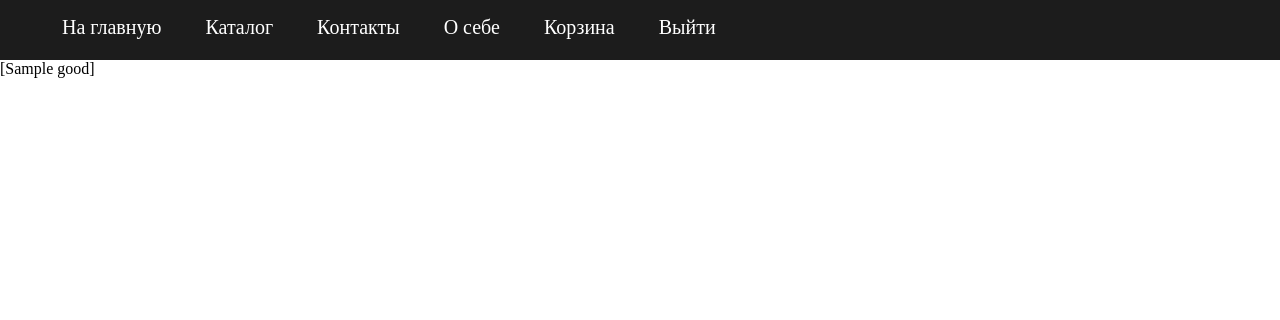
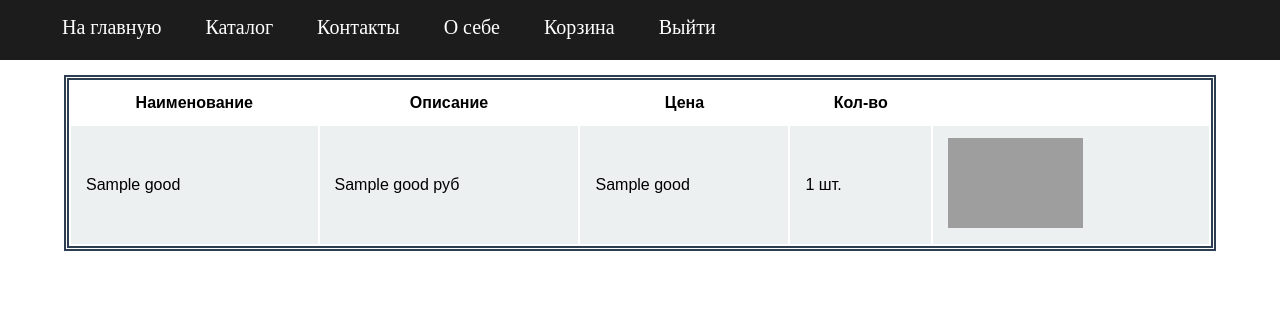
Before and after one commit to fetchall123/online-store, a Flask app: page /products/ in a window 1280 px wide. Shown: the top 320 px of the page. Run offline with Flask 3, Linux system fonts and the light colour scheme; a user stored in the database is signed in; a database or web service that is not in the repository returns one stand-in record (values such as "Sample title"); some libraries are stand-ins or nearby versions; grey boxes are pictures that could not be loaded.

Commit message:
Fix bugs and start to reorganize project

```diff
--- /dev/null
+++ b/db_functions.py
@@ -0,0 +1,29 @@
+import psycopg2
+
+
+def get_db_connection():
+    conn = psycopg2.connect(host='localhost',
+                                database='test',
+                                user='postgres',
+                                password='An230909*#')
+    return conn
+
+
+# определение функции декоратора
+def db_conn(input_func):
+    def output_func(*args):  # определяем функцию, которая будет выполняться вместо оригинальной
+        conn = get_db_connection()
+        cur = conn.cursor()
+        # print("*****************")  # перед выводом оригинальной функции выводим всякие звездочки
+        res = input_func(cur, *args)  # вызов оригинальной функции
+        cur.close()
+        cur.close()
+        # print("*****************")  # после вывода оригинальной функции выводим всякие звездочки
+        return res
+    return output_func  # возвращаем новую функцию
+
+@db_conn
+def get_products(cur):
+    cur.execute('select * from goods')
+    goods = cur.fetchall()
+    return goods
--- a/main.py
+++ b/main.py
@@ -3,6 +3,8 @@ import psycopg2
 from datetime import datetime, timedelta
 from flask import Flask, render_template, request, url_for, redirect, jsonify
 from flask_login import LoginManager, UserMixin, login_user, login_required, logout_user
+from psycopg2.errors import UniqueViolation
+from db_functions import *
 
 
 app = Flask(__name__)
@@ -21,14 +23,6 @@ class User(UserMixin):
         self.id = id
 
 
-def get_db_connection():
-    conn = psycopg2.connect(host='localhost',
-                                database='test',
-                                user='postgres',
-                                password='An230909*#')
-    return conn
-
-
 @login_manager.user_loader
 def load_user(login):
         return User(login)
@@ -41,11 +35,7 @@ def index():
 @app.route('/products/', methods=['GET', 'POST'])
 @login_required
 def products():
-    # if request.method == "POST":
-    conn = get_db_connection()
-    cur = conn.cursor()
-    cur.execute('select * from goods')
-    goods = cur.fetchall()
+    goods = get_products()
     print(goods)
     return render_template('products.html', goods_to_html = goods)
     # return render_template('products.html')
@@ -99,6 +89,8 @@ def login():
                             where login = (%s);'
                     , (request.form["login"],))
         buyers = cursor.fetchall()
+        cursor.close()
+        connection.close()
         print(buyers)
         if len(buyers) == 0:
             return render_template('login.html', error_of_loginning = "Неверный логин")
@@ -126,10 +118,14 @@ def register():
         conn = get_db_connection()  # открываем connection
         cur = conn.cursor()  # ставим курсор
         # выполняем операцию по вставке
-
-        cur.execute('INSERT INTO buyers(login, name, password, phone) \
+        try:
+            cur.execute('INSERT INTO buyers(login, name, password, phone) \
                     VALUES(%s,%s,%s,%s);'
                     , (request.form["login"], request.form["name"], request.form["password"], request.form["phone"]))
+        except UniqueViolation as e:
+            cur.close()
+            conn.close()
+            return render_template("register.html", error_of_register= "Пользователь с такими данными уже существует")
         conn.commit()  # сохраняем изменения в базе
         cur.close()  # убираем курсор и закрываем connection
         conn.close()
--- a/templates/products.html
+++ b/templates/products.html
@@ -4,5 +4,21 @@
     <title>Продукты</title>
 {% endblock %}
 {% block content %}
-{{goods_to_html}}
+<table>
+    <tr>
+      <th>Наименование</th>
+      <th>Описание</th>
+      <th>Цена</th>
+      <th>Кол-во</th>
+    </tr>
+    {% for good in goods_to_html%}
+    <tr>
+      <td>{{good[1]}}</td>
+      <td>{{good[3]}} руб</td>
+      <td>{{good[2]}}</td>
+      <td>1 шт.</td>
+      <td><img src="../static/images/{{good[4]}}"  width="135" height="90" /></td>
+    </tr>
+    {% endfor %}
+  </table>
 {% endblock %}
```
